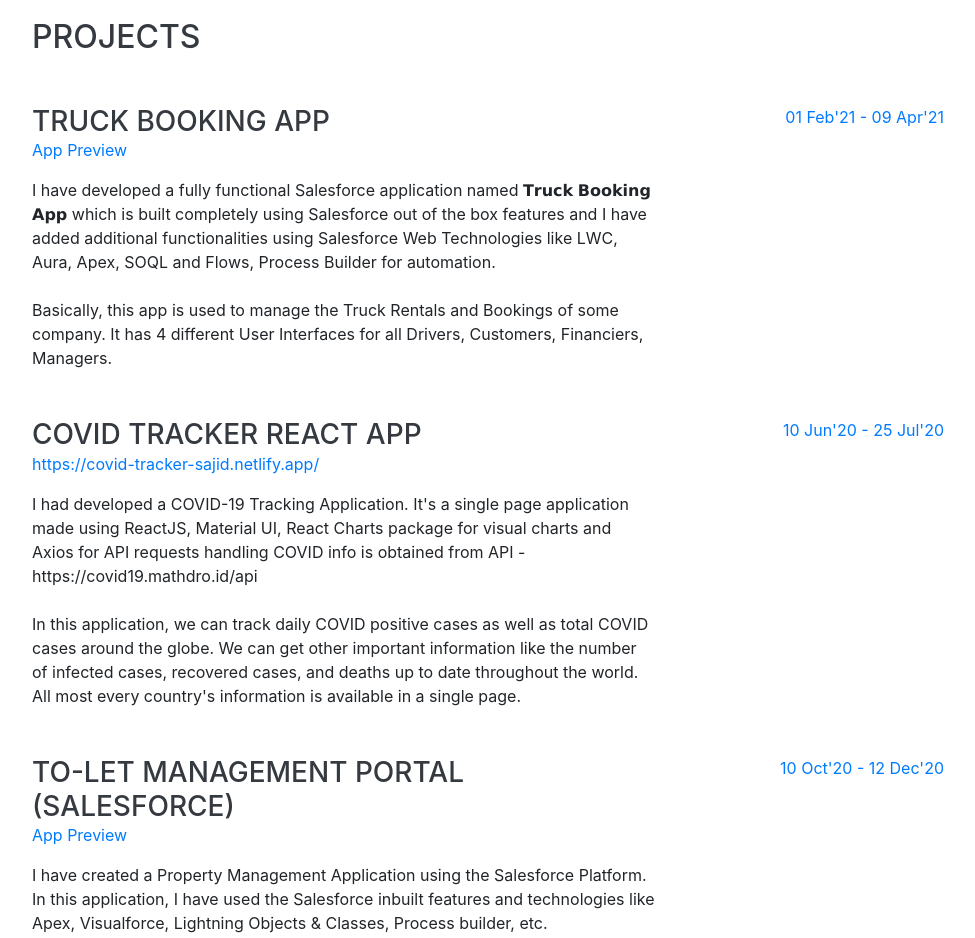
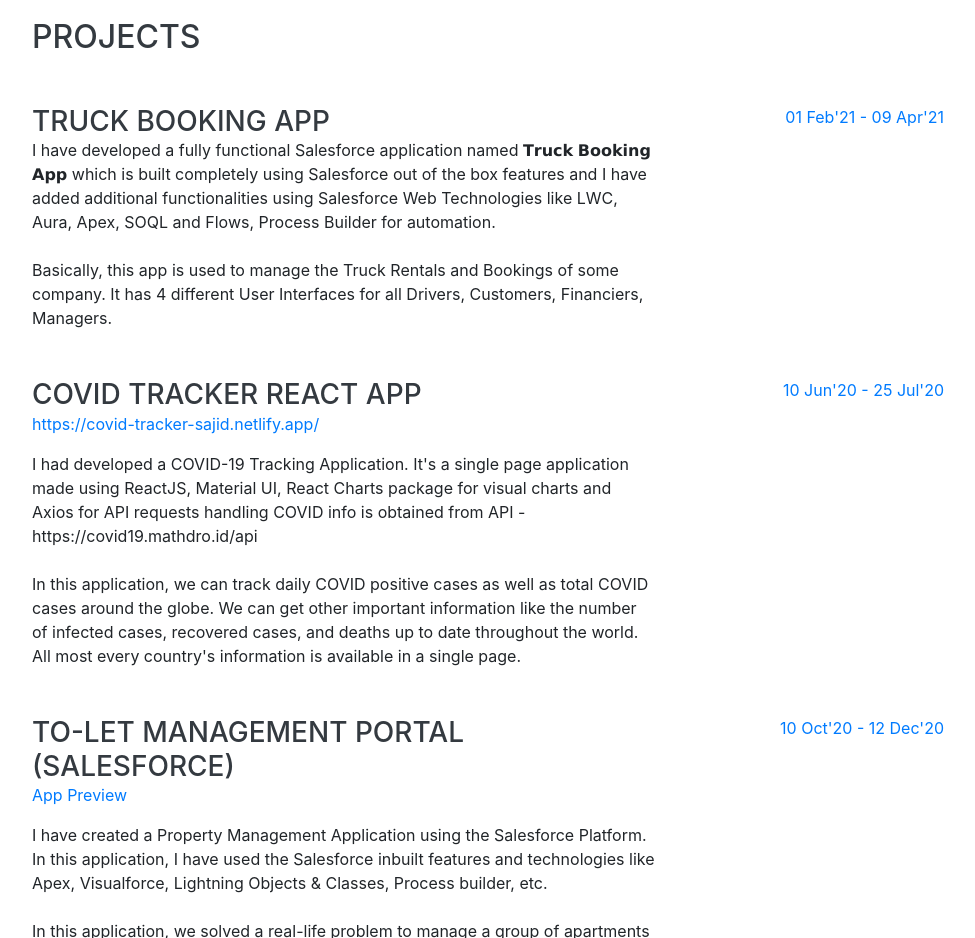
Before and after one commit to sajidlpu1/My-e-Resume, a website with bundled scripts: page index.html in a window 1280 px wide. Shown: the part 3420-4358 px from the top of the page, without its empty margins (288-1263 px from the left). Built offline with nearby package versions, Linux system fonts and the light colour scheme; a web font is replaced by a local one.

Commit message:
Update index.html

```diff
--- a/index.html
+++ b/index.html
@@ -266,7 +266,6 @@
           <div class="resume-content">
 
             <h3 class="mb-0">Truck Booking App</h3>
-            <p><a href="https://drive.google.com/file/d/1ORuKpisWDAacwrZJbwQliWKnQ12nFN5l/view?usp=sharing">App Preview</a></p>
             <div>
               I have developed a fully functional Salesforce application named 𝗧𝗿𝘂𝗰𝗸 𝗕𝗼𝗼𝗸𝗶𝗻𝗴 𝗔𝗽𝗽 which is built completely using Salesforce out of the box features and I have added additional functionalities using Salesforce Web Technologies like LWC, Aura, Apex, SOQL and Flows, Process Builder for automation.
               <br><br>
```
